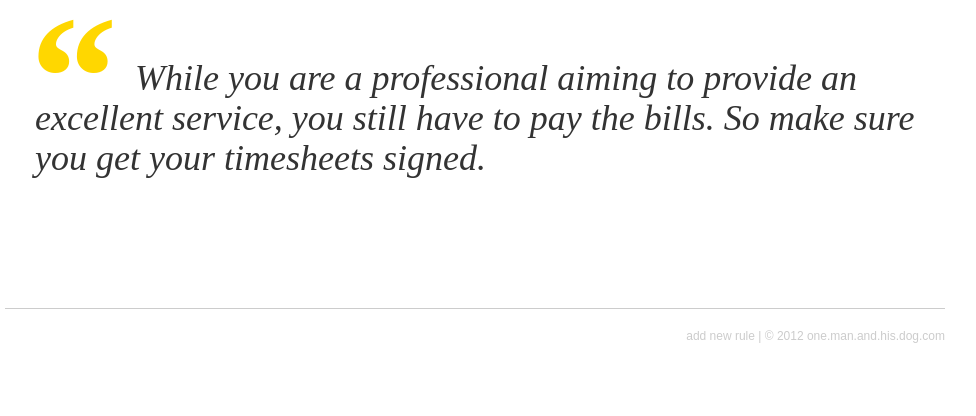
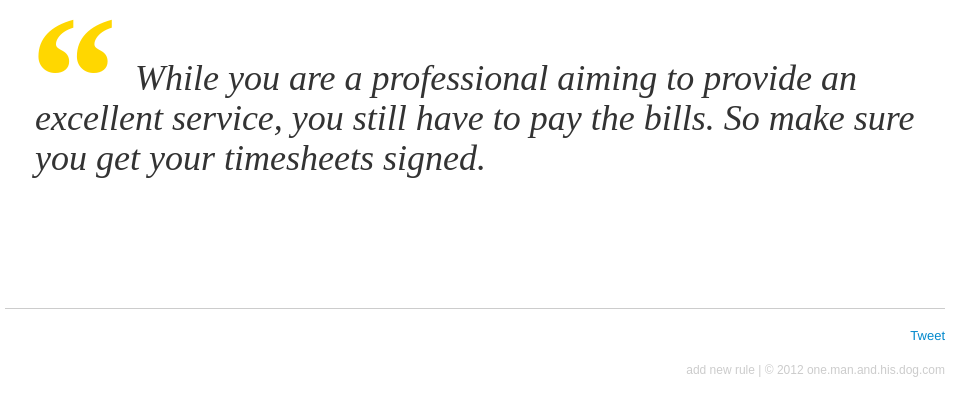
Before and after one commit to andyhayes/thegoldenrules, a PHP site: page / in a window 1280 px wide. Shown: the part 236-652 px from the top of the page, without its empty margins (165-1141 px from the left). Run offline with PHP 8.4, Linux system fonts and the light colour scheme; some libraries are stand-ins or nearby versions.

Commit message:
added twitter llinks

```diff
--- a/css/thegoldenrules.css
+++ b/css/thegoldenrules.css
@@ -7,6 +7,7 @@ footer {
     font-size: 12px;
     color: #ccc;
     float: right;
+    clear:both;
 }
 
 .carousel .item {
@@ -60,3 +61,9 @@ footer {
 .bold {
     font-weight: bold
 }
+
+.social-media-links {
+    float:right;
+    padding: 0 0 0 0;
+    margin-bottom:16px;
+}
--- a/index.html
+++ b/index.html
@@ -32,7 +32,11 @@
             <a class="right carousel-control" href="#myCarousel" data-slide="next">&rsaquo;</a>
         </div>
     </div>
-    <footer> add new rule | &copy; 2012 one.man.and.his.dog.com</footer>
+    <div class="social-media-links">
+        <a href="https://twitter.com/share" class="twitter-share-button" data-url="http://www.thegoldenrules.co.uk" data-hashtags="thegoldenrules">Tweet</a>
+        <script>!function(d,s,id){var js,fjs=d.getElementsByTagName(s)[0];if(!d.getElementById(id)){js=d.createElement(s);js.id=id;js.src="//platform.twitter.com/widgets.js";fjs.parentNode.insertBefore(js,fjs);}}(document,"script","twitter-wjs");</script>
+    </div>
+    <footer>add new rule | &copy; 2012 one.man.and.his.dog.com</footer>
 </div>
 
 <script src="js/jquery-1.7.2.min.js"></script>
```
